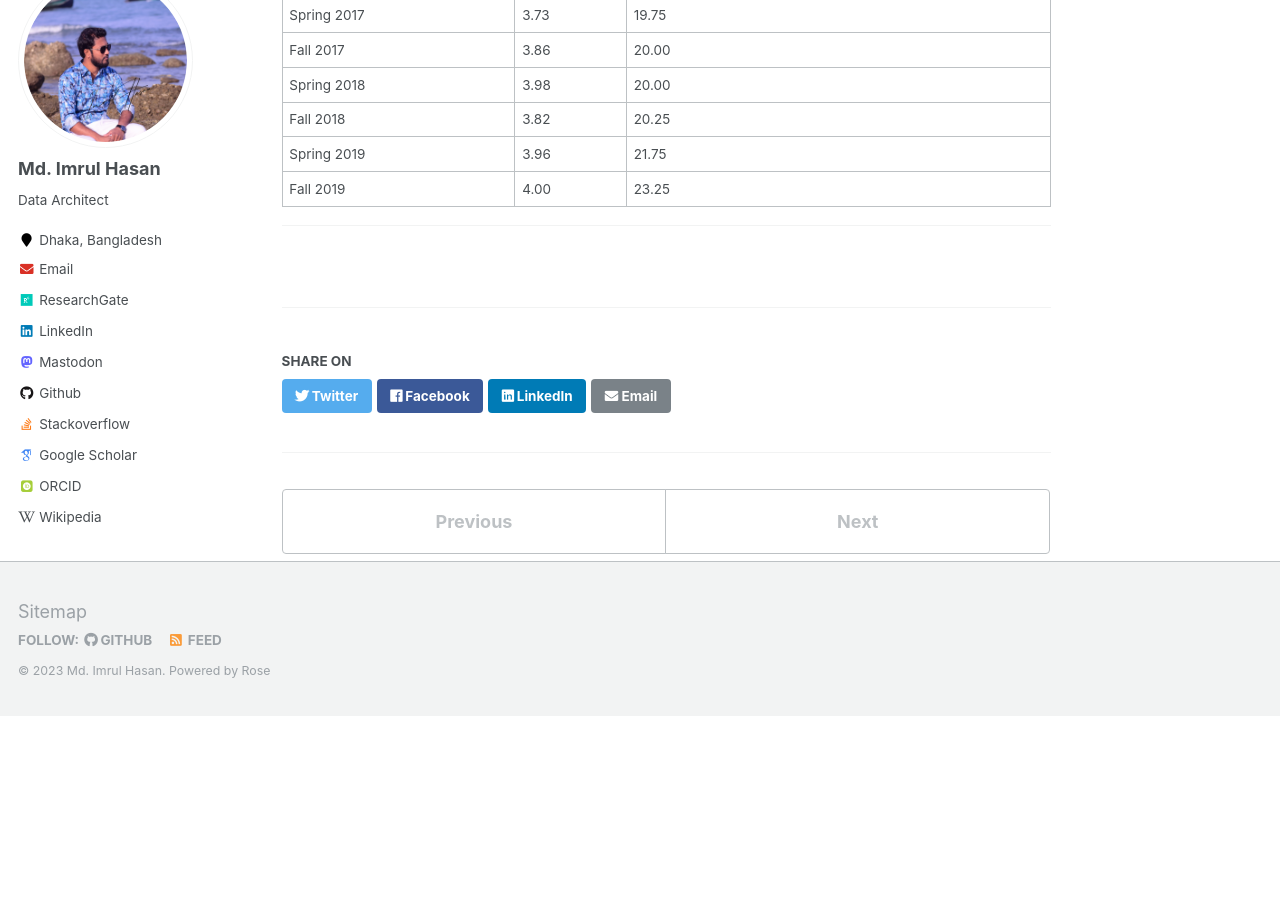
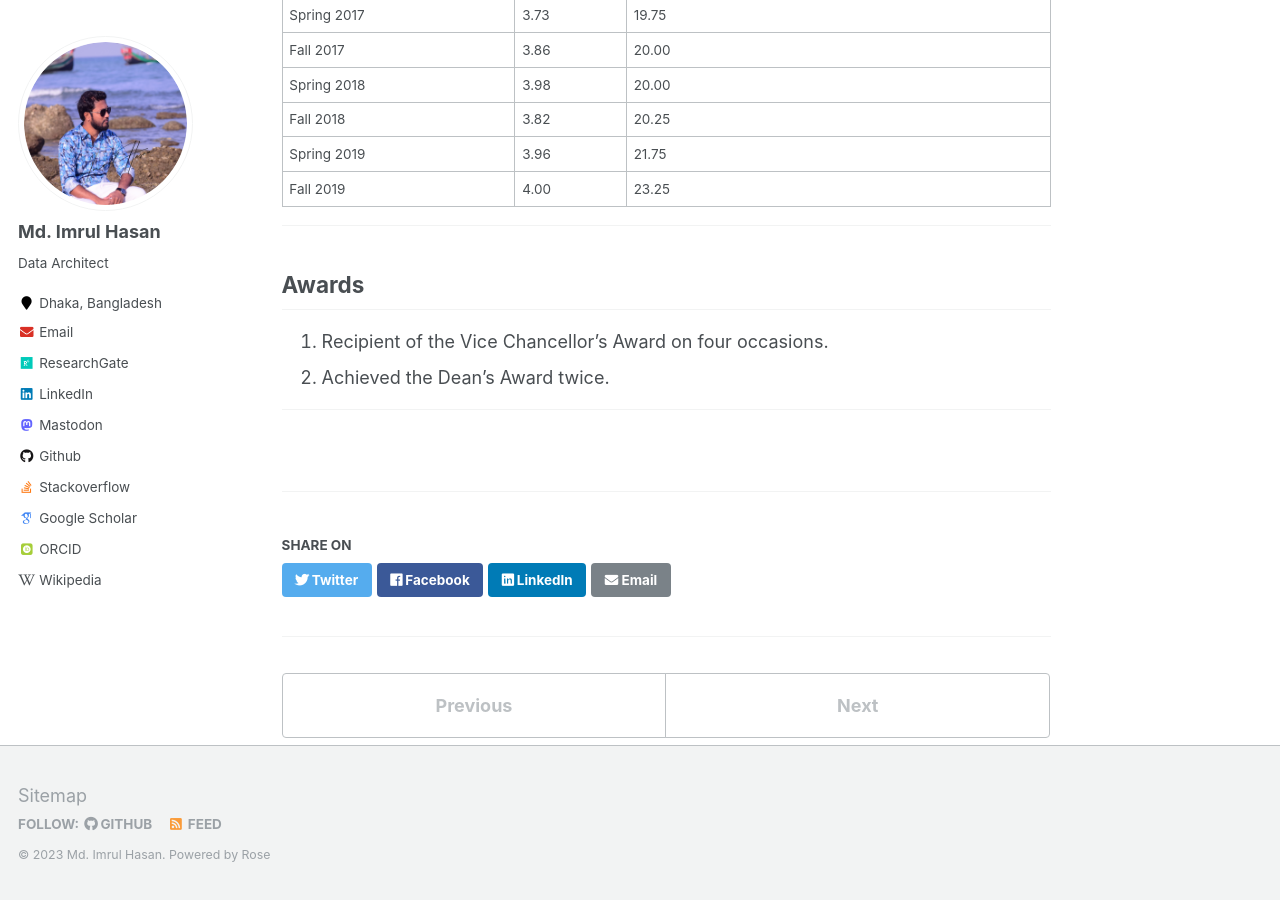
Before and after one commit to imrulhasandata/imrulhasandata, a Jekyll site: the page built from _education/2020-bsc.md, in a window 1280 px wide and 900 px high, scrolled down 743 px. Built offline with Jekyll 4.4.1, drawn with Linux system fonts in a browser that asks for light colours; some web fonts are replaced; before the commit the page ends 1459 px from its top, so only the background shows below that.

Commit message:
mac: education:

```diff
--- a/_education/2020-bsc.md
+++ b/_education/2020-bsc.md
@@ -35,3 +35,10 @@ Semester Wise Result
 | Fall 2019   | 4.00  | 23.25                    |
 
 ---
+
+Awards
+---
+1. Recipient of the Vice Chancellor's Award on four occasions.
+2. Achieved the Dean's Award twice.
+
+---
```
